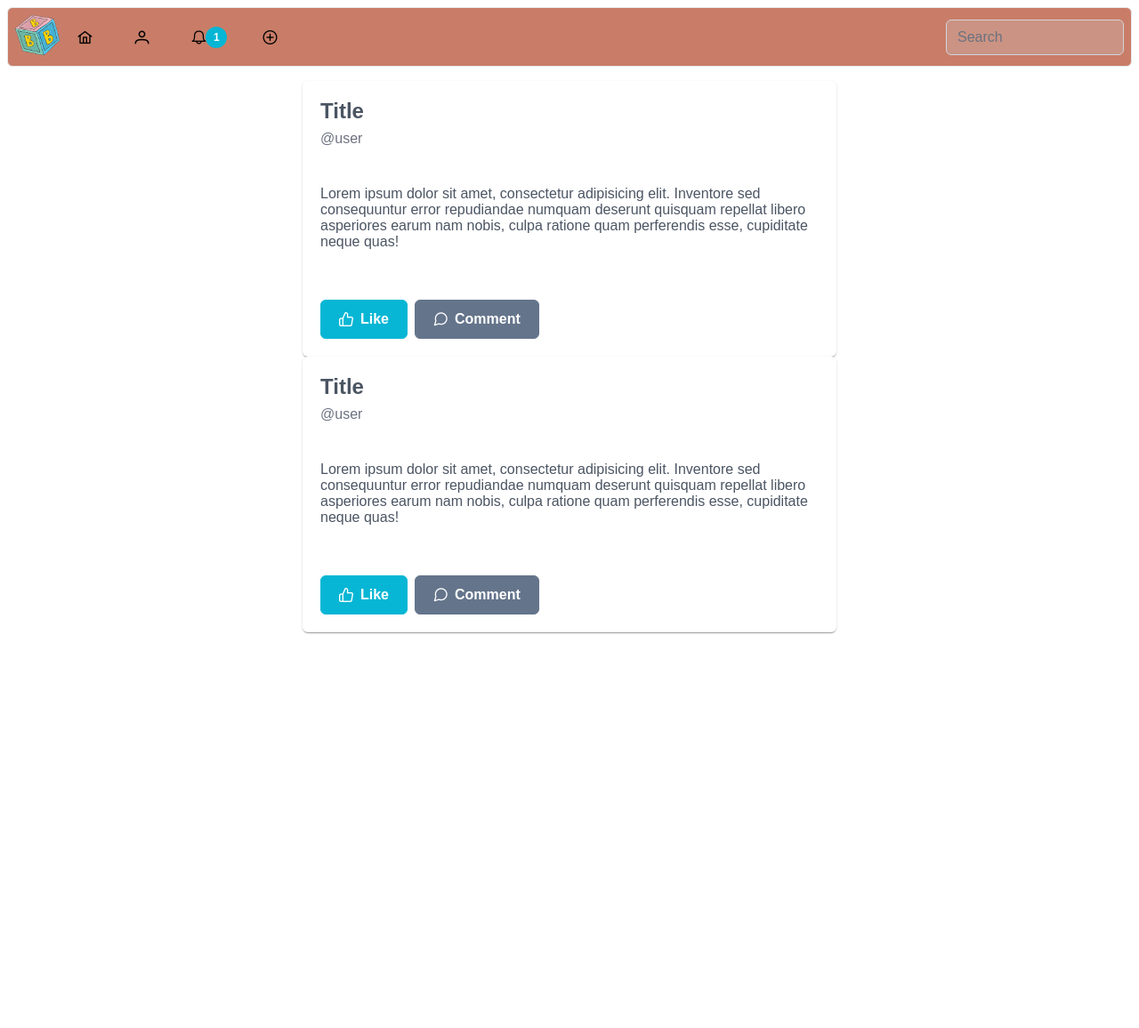
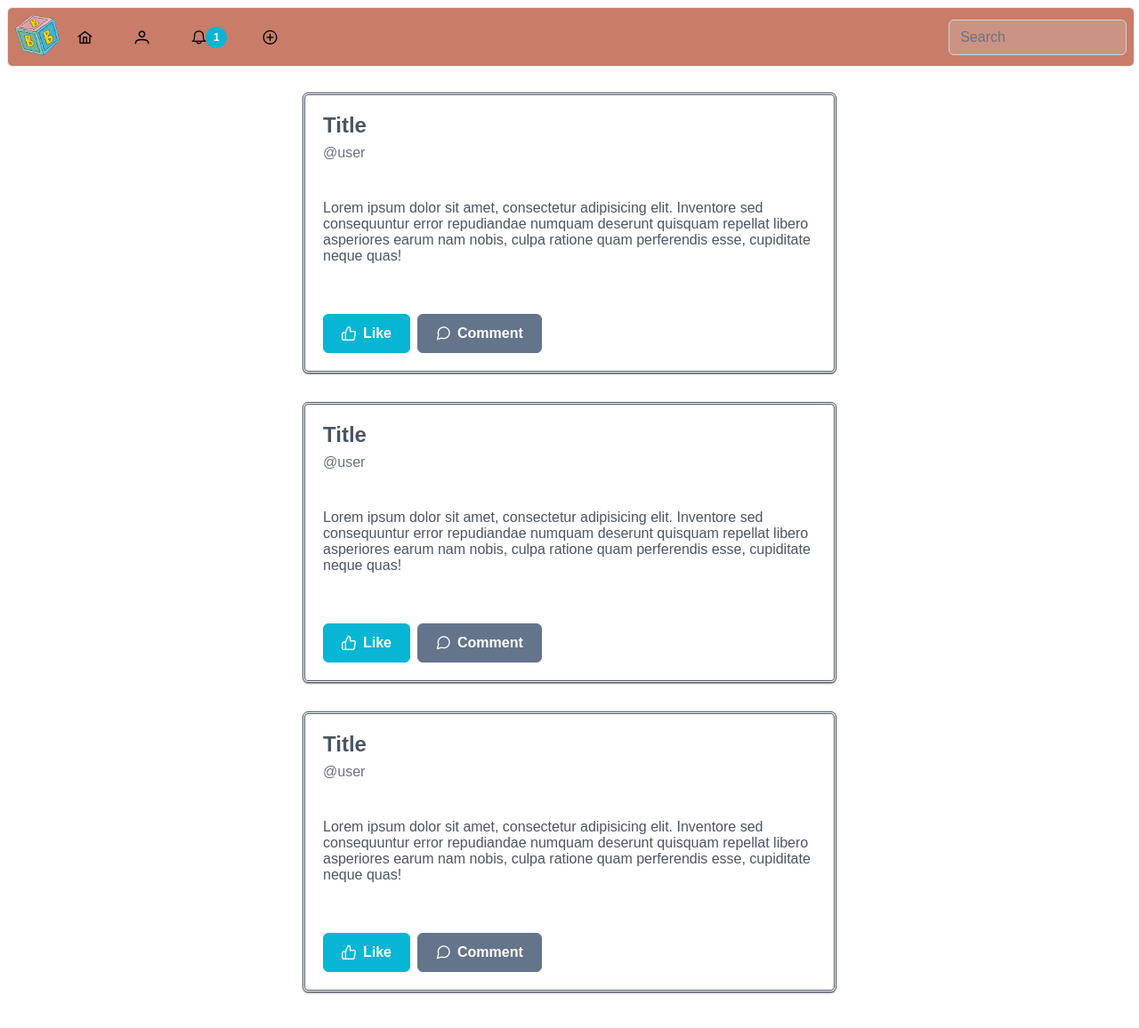
Before and after one commit to Julliia-az/BabyBooks, a React (Vite) app: page / in a window 1280 px wide. Shown: the top 1156 px of the page at 89% size. Before the commit the page ends 800 px from the top, so only its background shows below. Built offline with nearby package versions, Linux system fonts and the light colour scheme; a web font is replaced by a local one.

Commit message:
style: deixa o menu fixo no topo, nas páginas 'Home' e 'Profile', adiciona uma borda e espaço entre os posts

```diff
--- a/src/Profile.jsx
+++ b/src/Profile.jsx
@@ -160,10 +160,16 @@ export default function Profile() {
           model={items}
           start={start}
           end={end}
-          style={{ backgroundColor: "#c97d68" }}
+          style={{
+            position: "fixed",
+            width: "99%",
+            justifyContent: "center",
+            backgroundColor: "#c97d68",
+            zIndex: "5",
+          }}
         />
       </div>
-      <div className="profile-container">
+      <div className="profile-container" style={{ paddingTop: "5rem" }}>
         <header className="profile-header">
           <div className="avatar-wrapper">
             <img src={avatarUrl} alt="avatar" className="avatar" />
--- a/src/components/Home.jsx
+++ b/src/components/Home.jsx
@@ -3,10 +3,10 @@ import { Menubar } from "primereact/menubar";
 import { InputText } from "primereact/inputtext";
 import { Badge } from "primereact/badge";
 import { Avatar } from "primereact/avatar";
-import { Card } from 'primereact/card';
-import { Button } from 'primereact/button';
+import { Card } from "primereact/card";
+import { Button } from "primereact/button";
 import { useNavigate } from "react-router-dom";
-import { Fieldset } from 'primereact/fieldset';
+import { Fieldset } from "primereact/fieldset";
 //import { Avatar } from '@/components/lib/avatar/Avatar';
 
 function Menu() {
@@ -44,7 +44,7 @@ function Menu() {
     {
       icon: "pi pi-plus-circle",
       command: () => navigate("/NewPost"),
-    }
+    },
   ];
 
   const start = (
@@ -78,59 +78,96 @@ function Menu() {
         model={items}
         start={start}
         end={end}
-        style={{ backgroundColor: "#c97d68" }}
+        style={{
+          position: "fixed",
+          width: "99%",
+          justifyContent: "center",
+          backgroundColor: "#c97d68",
+          zIndex: "5",
+        }}
       />
     </div>
   );
 }
 
-function Posts(){
-   const footer = (
+function Posts() {
+  const footer = (
     <>
       <Button label="Like" icon="pi pi-thumbs-up" />
-      <Button label="Comment" severity="secondary" icon="pi pi-comment" style={{ marginLeft: '0.5em'}} />
+      <Button
+        label="Comment"
+        severity="secondary"
+        icon="pi pi-comment"
+        style={{ marginLeft: "0.5em" }}
+      />
     </>
   );
 
   return (
-        <div
+    <div
       style={{
-        display: 'flex',
-        flexDirection: 'column',
-        justifyContent: 'space-around',
-        alignItems: 'center',
-        minHeight: '80vh',
-        width: '100%',
-        padding: '1rem',
-        boxSizing: 'border-box',
+        display: "flex",
+        flexDirection: "column",
+        justifyContent: "space-around",
+        alignItems: "center",
+        minHeight: "80vh",
+        width: "100%",
+        padding: "1rem",
+        boxSizing: "border-box",
+        paddingTop: "6rem",
+        paddingBottom: "4rem",
       }}
     >
-      <Card title="Title" subTitle="@user" footer={footer} style={{ width: '600px' }}>
-        <p className="m-0" >
-          Lorem ipsum dolor sit amet, consectetur adipisicing elit. Inventore sed consequuntur error repudiandae
-          numquam deserunt quisquam repellat libero asperiores earum nam nobis, culpa ratione quam perferendis esse, cupiditate neque quas!
+      <Card
+        title="Title"
+        subTitle="@user"
+        footer={footer}
+        style={{ width: "600px", marginBottom: "2rem", borderStyle: "double" }}
+      >
+        <p className="m-0">
+          Lorem ipsum dolor sit amet, consectetur adipisicing elit. Inventore
+          sed consequuntur error repudiandae numquam deserunt quisquam repellat
+          libero asperiores earum nam nobis, culpa ratione quam perferendis
+          esse, cupiditate neque quas!
         </p>
       </Card>
-      <Card title="Title" subTitle="@user" footer={footer} style={{ width: '600px' }}>
-        <p className="m-0" >
-          Lorem ipsum dolor sit amet, consectetur adipisicing elit. Inventore sed consequuntur error repudiandae
-          numquam deserunt quisquam repellat libero asperiores earum nam nobis, culpa ratione quam perferendis esse, cupiditate neque quas!
+      <Card
+        title="Title"
+        subTitle="@user"
+        footer={footer}
+        style={{ width: "600px", marginBottom: "2rem", borderStyle: "double" }}
+      >
+        <p className="m-0">
+          Lorem ipsum dolor sit amet, consectetur adipisicing elit. Inventore
+          sed consequuntur error repudiandae numquam deserunt quisquam repellat
+          libero asperiores earum nam nobis, culpa ratione quam perferendis
+          esse, cupiditate neque quas!
+        </p>
+      </Card>
+      <Card
+        title="Title"
+        subTitle="@user"
+        footer={footer}
+        style={{ width: "600px", marginBottom: "2rem", borderStyle: "double" }}
+      >
+        <p className="m-0">
+          Lorem ipsum dolor sit amet, consectetur adipisicing elit. Inventore
+          sed consequuntur error repudiandae numquam deserunt quisquam repellat
+          libero asperiores earum nam nobis, culpa ratione quam perferendis
+          esse, cupiditate neque quas!
         </p>
       </Card>
     </div>
   );
-
-
 }
 
-function Home(){
-  return(
+function Home() {
+  return (
     <div>
       <Menu />
       <Posts />
     </div>
-
-  )
+  );
 }
 
 export default Home;
```
